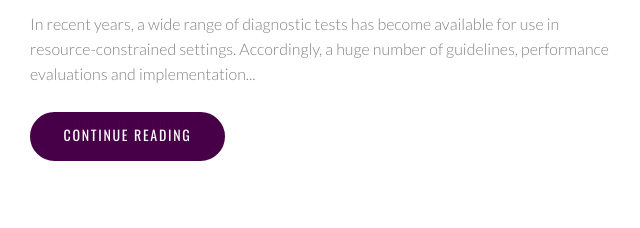
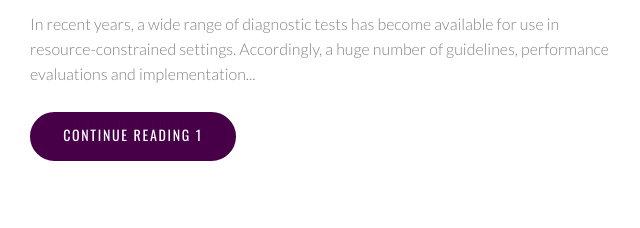
Before and after one commit to mcwashi/greatergracepeoria, a plain HTML site: page index.html in a window 1280 px wide. Shown: the part 2056-2284 px from the top of the page, 0-640 px from the left. Drawn offline with nearby package versions, Linux system fonts and the light colour scheme; some packages are replaced by stand-ins of ours.

Commit message:
Send the updated home page

```diff
--- a/index.html
+++ b/index.html
@@ -841,7 +841,7 @@
                   <a
                     class="button button-xs button-primary button-nina"
                     href="#"
-                    >Continue reading</a
+                    >Continue reading 1</a
                   >
                 </div>
               </div>
```
